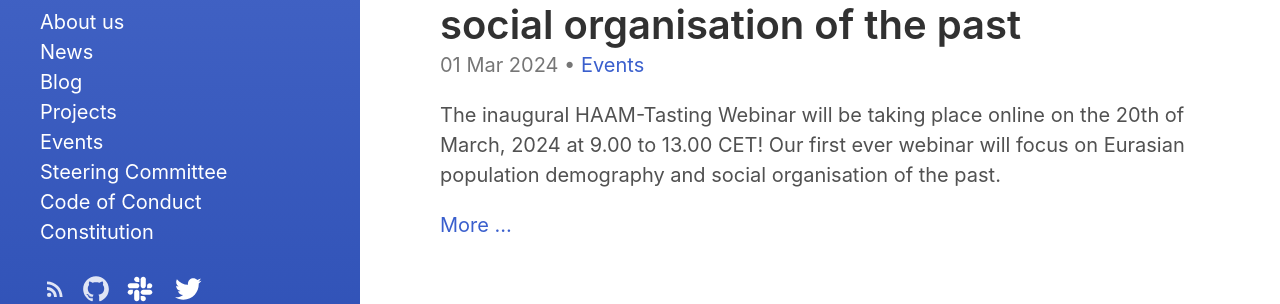
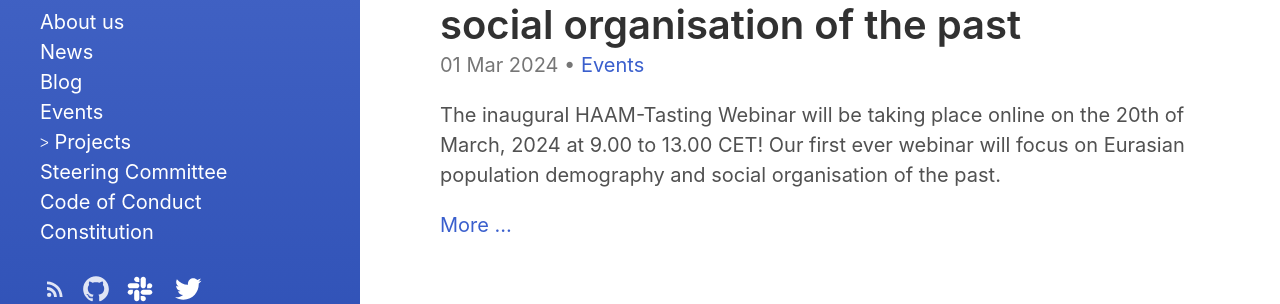
Before and after one commit to haam-community/haam-community.github.io, a Jekyll site: the page built from index.html, in a window 1280 px wide. Shown: the part 511-815 px from the top of the page. Built offline with Jekyll 4.4.1, drawn with Linux system fonts in a browser that asks for light colours; the list of posts is cut into pages by our own code.

Commit message:
folding sidebar attempt

```diff
--- a/_includes/sidebar.html
+++ b/_includes/sidebar.html
@@ -15,8 +15,13 @@
 <a href="/about">About us</a>
 <a href="/category/news">News</a>
 <a href="/category/blog">Blog</a>
-<a href="/projects">Projects</a>
 <a href="/category/events">Events</a>
+<a class="foldingArrow" style="display: inline-block;" onclick="toggleSubcategories()" id="arrow">&#5171;</a> <a style="display: inline-block;" href="/projects">Projects</a>
+  <div style="display: none;" id="subcategories">
+    <a class="subcategory" href="/projects/haam_tasting">HAAM-Tasting Webinars</a>
+    <a class="subcategory" href="/projects#haam-summer-school">Summer School</a>
+    <!-- <a href="#">Website</a> -->
+  </div>
 <!-- <a href="/category/publications">Publications</a> -->
 <!-- <a href="/support-and-acknowledgements">Support and Acknowledgements</a> -->
 <a href="/steering_committee">Steering Committee</a>
--- a/assets/css/main.scss
+++ b/assets/css/main.scss
@@ -102,3 +102,16 @@
   margin-top: 1rem;
 
 }
+
+/* Style for categories in the sidebar */
+.foldingArrow {
+  font-size: 0.6rem;
+  display: inline-block;
+  vertical-align: middle;
+}
+
+/* Style for the sidebar subcategories. Adds left margin */
+.subcategory {
+  margin-left: 1.5rem;
+  font-size: 0.8rem;
+}
```
Also changed, not shown: other parts of _includes/sidebar.html (+16 -0 lines).
